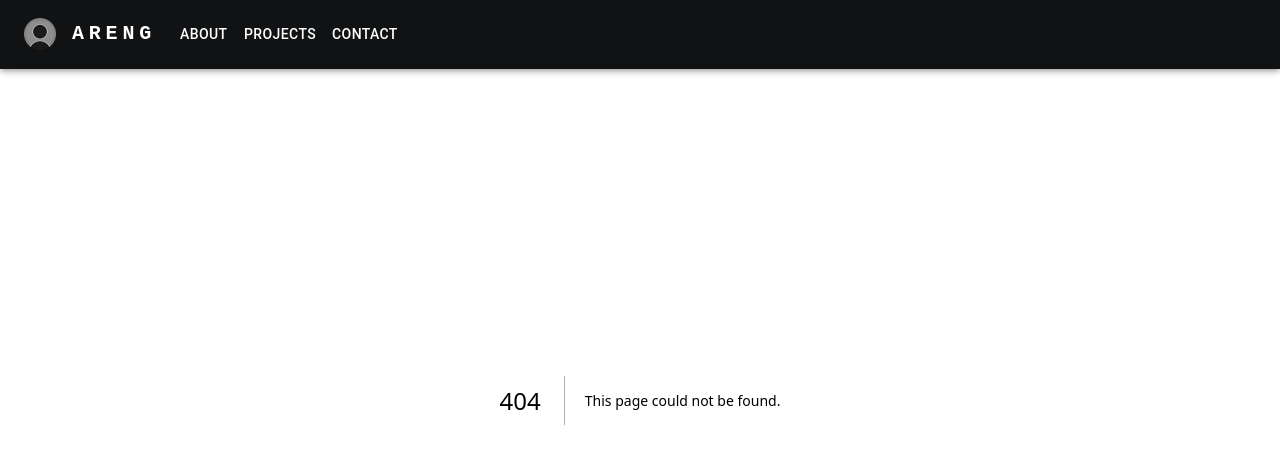
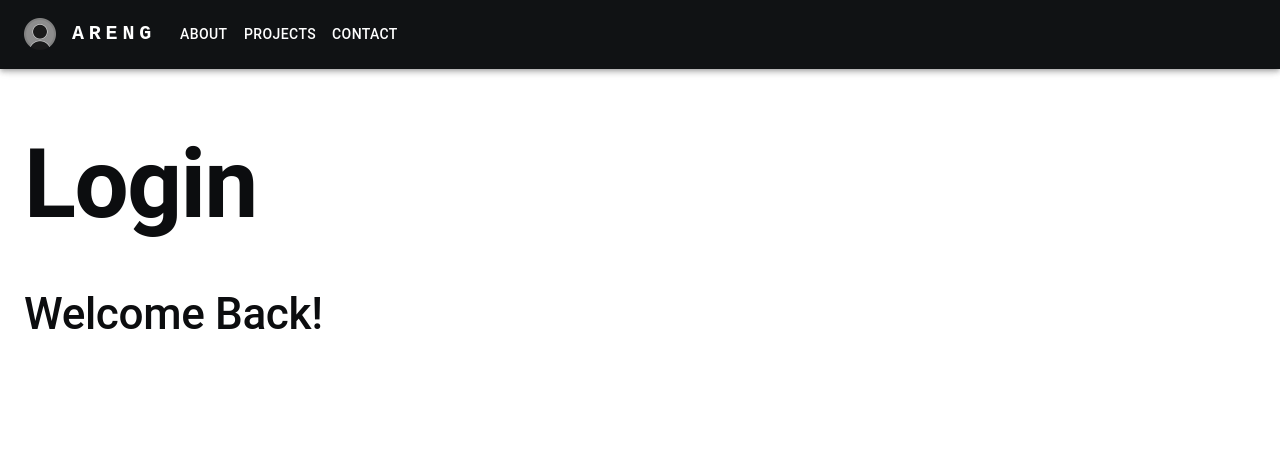
Before and after one commit to Areng14/web_profile, a Next.js app: page /login in a window 1280 px wide. Before the commit this address had no page. Shown: the top 464 px of the page. Built offline with nearby package versions, Linux system fonts and the light colour scheme; what @mui/material-nextjs would draw is missing.

Commit message:
Added login logic

```diff
--- /dev/null
+++ b/app/contexts/AuthContext.tsx
@@ -0,0 +1,41 @@
+'use client'
+
+import React, { createContext, ReactNode, useContext, useEffect } from "react";
+import { AuthContextType } from "../types/authContextType";
+import { LoginCredentialsType } from "../types/LoginCredentialsType";
+
+interface AuthProviderProps {
+    children: ReactNode;
+
+}
+
+const AuthContext = createContext<AuthContextType | undefined>(undefined);
+
+export function AuthProvider({ children }: AuthProviderProps): JSX.Element {
+    const [user, setUser] = React.useState<AuthContextType["user"]>(null);
+    const [isLoading, setIsLoading] = React.useState(false);
+    const [isLogin, setIsLogin] = React.useState(false);
+
+    const login = async (credentials: LoginCredentialsType): Promise<void> => {
+        setIsLoading(true);
+    }
+
+    const logout = async (): Promise<void> => {
+        setIsLoading(false);
+    }
+
+    return (
+        <AuthContext.Provider value={{ user, login, logout, isLoading, isLogin }}>
+            {children}
+        </AuthContext.Provider>
+    );
+}
+
+export function useAuth(): AuthContextType {
+    const context = useContext(AuthContext);
+    if (!context) {
+        throw new Error("useAuth must be used within an AuthProvider");
+    }
+
+    return context;
+}
--- a/app/layout.tsx
+++ b/app/layout.tsx
@@ -3,6 +3,7 @@ import localFont from "next/font/local";
 import "./globals.css";
 import { AppRouterCacheProvider } from '@mui/material-nextjs/v15-appRouter';
 import ResponsiveAppBar from "./components/ResponsiveNavbar";
+import { AuthProvider } from "./contexts/AuthContext";
 
 const geistSans = localFont({
   src: "./fonts/GeistVF.woff",
@@ -30,8 +31,9 @@ export default function RootLayout({
       <body className={`${geistSans.variable} ${geistMono.variable}`}>
         <ResponsiveAppBar/>
         <AppRouterCacheProvider>
-
+        <AuthProvider>
           {children}
+        </AuthProvider>
         </AppRouterCacheProvider>
       </body>
     </html>
--- /dev/null
+++ b/app/login/page.tsx
@@ -0,0 +1,66 @@
+import React from "react";
+import { Box, Container, TextField, Typography } from "@mui/material";
+
+export default function LoginPage() {
+    return (
+        <Box>
+          <Box sx={{ paddingTop: 16}}>
+            <Container maxWidth={false} sx={{ maxWidth: "1600px"}}>
+                <Typography variant="h1" sx={{fontWeight: 700, fontSize: {xs: '3.5rem',sm: '6rem'}}}>
+                  Login
+                </Typography>
+
+                <Typography variant="h2" sx={{fontWeight: 500, paddingTop: 6, fontSize: {xs: '2rem',sm: '2.75rem'}}}>
+                  Welcome Back!
+                </Typography>
+
+                <TextField
+                  id="username"
+                  label="Username"
+                  variant="outlined"
+                  sx={{
+                    '& .MuiOutlinedInput-root': {
+                      '& fieldset': {
+                        borderColor: 'white',
+                      },
+                      '&:hover fieldset': {
+                        borderColor: 'white',
+                      },
+                      '&.Mui-focused fieldset': {
+                        borderColor: 'white',
+                      },
+                    },
+                    '& .MuiInputLabel-root': {
+                      color: 'white',
+                    },
+                    input: { color: 'white' }
+                  }}
+                />
+                <TextField
+                  id="admin"
+                  label="Password"
+                  type="password"
+                  variant="outlined"
+                  sx={{
+                    '& .MuiOutlinedInput-root': {
+                      '& fieldset': {
+                        borderColor: 'white',
+                      },
+                      '&:hover fieldset': {
+                        borderColor: 'white',
+                      },
+                      '&.Mui-focused fieldset': {
+                        borderColor: 'white',
+                      },
+                    },
+                    '& .MuiInputLabel-root': {
+                      color: 'white',
+                    },
+                    input: { color: 'white' }
+                  }}
+                />
+            </Container>
+          </Box>
+        </Box>
+    );
+}
--- a/app/page.tsx
+++ b/app/page.tsx
@@ -4,9 +4,11 @@ import ImageSlider from "./components/ImageSlider";
 import SkillCard from "./components/SkillCard";
 import getSkills from "./getSkills";
 import { SKILL_ENDPOINT } from "./api/api_service";
-import React, { useEffect } from "react";
+import React, { useEffect, useState } from "react";
+import { ISkill } from "./types/skillsType";
 
 export default function Home() {
+  const [skill, setSkills] = useState<ISkill[]>([]);
 
   useEffect(() => {
     fetchSkills();
@@ -15,6 +17,7 @@ export default function Home() {
   const fetchSkills = async () => {
     const response = await fetch(SKILL_ENDPOINT.getAllSkills);
     const data = await response.json();
+    setSkills(data);
   }
 
   const images = [
--- /dev/null
+++ b/app/types/LoginCredentialsType.ts
@@ -0,0 +1,4 @@
+export interface LoginCredentialsType {
+    username: string;
+    password: string;
+}
--- /dev/null
+++ b/app/types/authContextType.ts
@@ -0,0 +1,10 @@
+import { LoginCredentialsType } from "./LoginCredentialsType";
+import { UserType } from "./userType";
+
+export interface AuthContextType {
+    user: UserType | null;
+    login: (credentials: LoginCredentialsType) => Promise<void>;
+    logout: () => Promise<void>;
+    isLoading: boolean;
+    isLogin: boolean;
+}
--- /dev/null
+++ b/app/types/userType.ts
@@ -0,0 +1,6 @@
+export interface UserType {
+    id: string;
+    username: string;
+    role: 'admin' | 'user';
+
+}
```
Also changed, not shown: app/admin/page.tsx (added, +11 -0 lines), app/components/ProtectedRoute.tsx (added, +27 -0 lines), app/types/skillsType.ts (added, +17 -0 lines).
